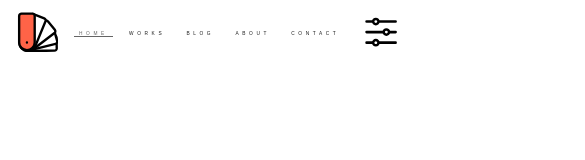
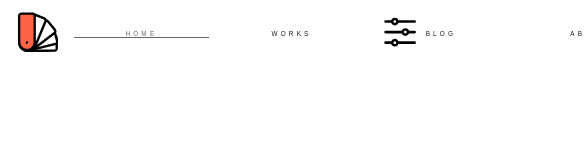
Before and after one commit to JonathanOHolmberg/portfolio, a Next.js app in the folder site/: page / in a window 390 px wide. Shown: the top 160 px of the page, 585 px wide, since content can reach past the window. Built offline with nearby package versions, Linux system fonts and the light colour scheme.

Commit message:
mobile #3

```diff
--- a/site/src/styles/globals.css
+++ b/site/src/styles/globals.css
@@ -232,14 +232,14 @@ nav {
 nav > a {
   font-family: '__Inter_36bd41', sans-serif;
   font-weight: 400;
-  letter-spacing: 0.225rem;
+  letter-spacing: 0.2rem;
   text-transform: uppercase;
   opacity: 0.9;
-  font-size: max(0.66vw, 0.3em);
+  font-size: max(0.66vw, 0.4em);
   color: inherit;
   text-decoration: none;
   border-bottom: 1px solid transparent;
-  padding: 0 max(1vw, 1em);
+  padding: 0 8em;
 }
 
 nav > a:hover {
```
